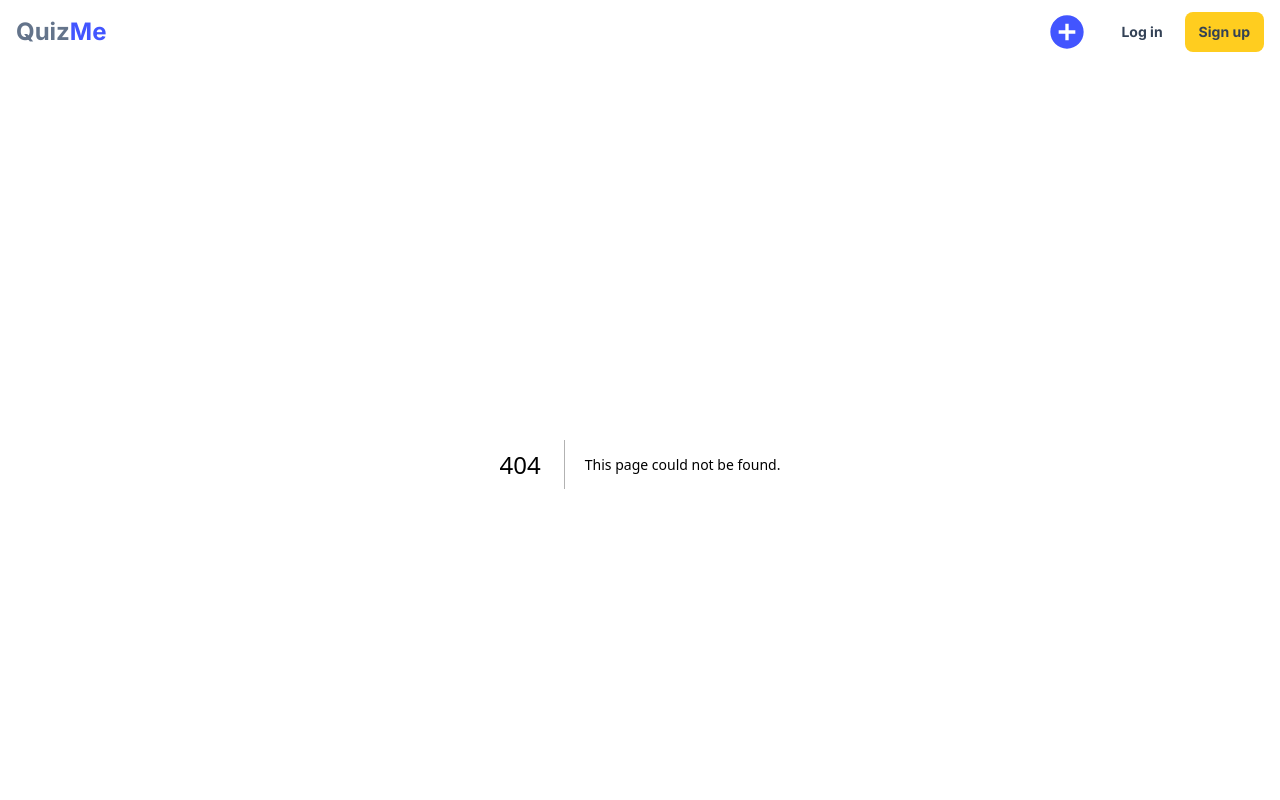
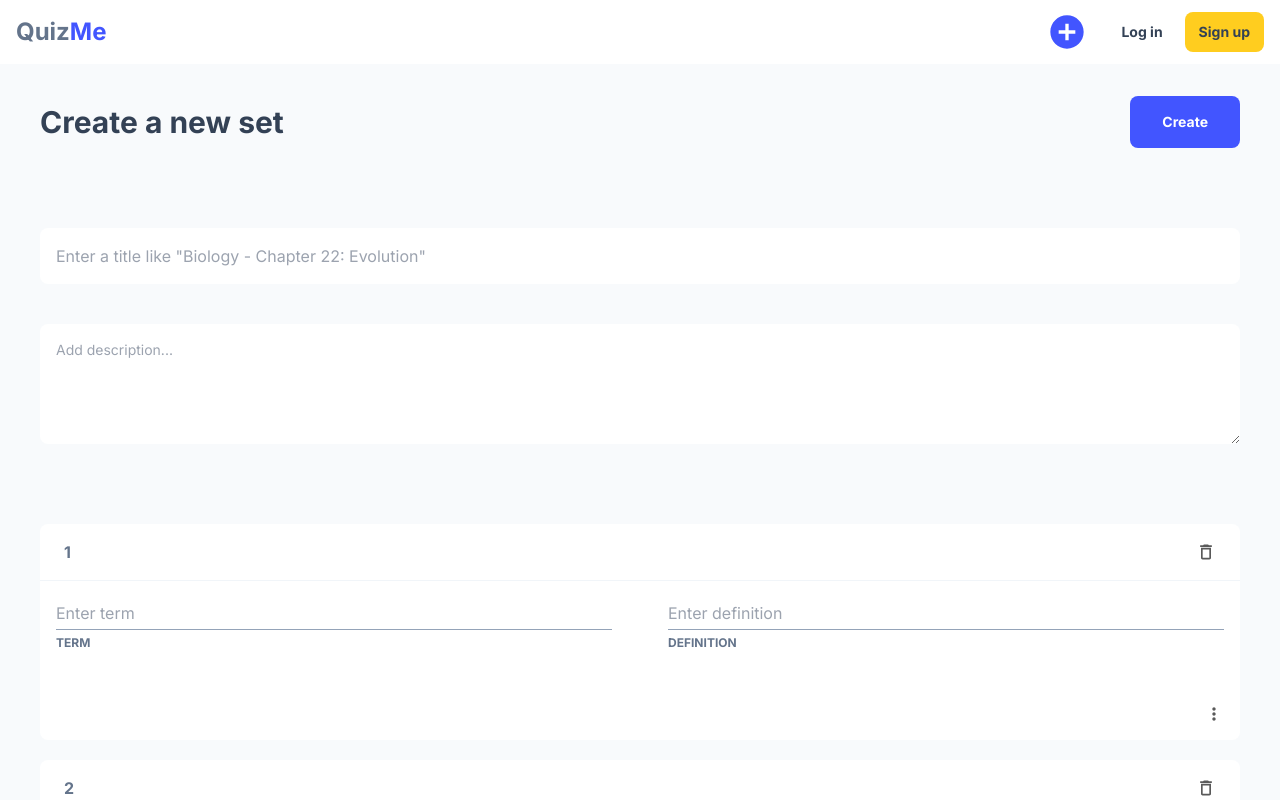
Before and after one commit to mtojong246/quiz-me, a Next.js app: page /create-set in a window 1280 px wide. Before the commit this address had no page. Shown: the top 800 px of the page. Built offline with nearby package versions, Linux system fonts and the light colour scheme.

Commit message:
create new set

```diff
--- a/app/components/Dropdown.tsx
+++ b/app/components/Dropdown.tsx
@@ -5,6 +5,7 @@
 import AddCircleIcon from '@mui/icons-material/AddCircle';
 import FolderOpenIcon from '@mui/icons-material/FolderOpen';
 import FilterIcon from '@mui/icons-material/Filter';
+import Link from 'next/link';
 
 export default function Dropdown() {
   const [anchorEl, setAnchorEl] = React.useState<null | HTMLElement>(null);
@@ -36,7 +37,7 @@
           'aria-labelledby': 'basic-button',
         }}
       >
-        <MenuItem onClick={handleClose} className='text-sm text-slate-600 text-bold'><FilterIcon className='mr-3'/>Study Set</MenuItem>
+        <Link href='/create-set'><MenuItem onClick={handleClose} className='text-sm text-slate-600 text-bold'><FilterIcon className='mr-3'/>Study Set</MenuItem></Link>
         <MenuItem onClick={handleClose} className='text-sm text-slate-600 text-bold'><FolderOpenIcon className='mr-3'/>Folder</MenuItem>
       </Menu>
     </div>
--- /dev/null
+++ b/app/create-set/components/Card.tsx
@@ -0,0 +1,28 @@
+'use client';
+
+import DeleteOutlineIcon from '@mui/icons-material/DeleteOutline';
+import MoreVertIcon from '@mui/icons-material/MoreVert';
+
+export const Card = ({ num }: { num: number }) => {
+    return (
+        <div className='bg-white rounded-lg w-full'>
+            <div className='flex justify-between items-center py-4 px-6'>
+                <p className='text-reg text-slate-500 font-bold'>{num}</p>
+                <DeleteOutlineIcon style={{fontSize: '20px', color: '#595959'}} className='cursor-pointer'/>
+            </div>
+            <div className='p-4 border-t border-slate-100 flex flex-col sm:flex-row justify-center sm:justify-evenly items-center gap-4'>
+                <div className='w-full sm:pr-5'>
+                    <input type='text' className='w-full text-slate-700 text-reg py-1 border-b border-slate-400' placeholder='Enter term'/>
+                    <p className='text-xsm text-slate-500 font-bold mt-1'>TERM</p>
+                </div>
+                <div className='w-full sm:pl-5'>
+                    <input type='text' className='w-full text-slate-700 text-reg py-1 border-b border-slate-400' placeholder='Enter definition'/>
+                    <p className='text-xsm text-slate-500 font-bold mt-1'>DEFINITION</p>
+                </div>
+            </div>
+            <div className='flex justify-end items-center p-4 mt-5'>
+                <MoreVertIcon style={{fontSize: '20px', color: '#595959'}} className='cursor-pointer'/>
+            </div>
+        </div>
+    )
+}
--- /dev/null
+++ b/app/create-set/page.tsx
@@ -0,0 +1,32 @@
+import { Card } from './components/Card';
+import { initialSet } from '@/data/mockData';
+
+export default function CreateSet() {
+    return (
+        <div className='bg-slate-50 p-4 sm:p-8'>
+            <div className='max-w-[1200px] mx-auto mb-20'>
+                <div className='flex justify-between items-center mb-20'>
+                    <p className='text-med font-bold text-slate-700 sm:text-[30px]'>Create a new set</p>
+                    <button className='bg-[#4255FF] hover:bg-[#0017E6] px-4 sm:px-8 py-2 sm:py-4 rounded-lg cursor-pointer text-white text-xsm sm:text-sm font-bold'>Create</button>
+                </div>
+                <div className='flex flex-col gap-10'>
+                    <input type="text" className='w-full text-slate-700 text-reg rounded-lg bg-white p-4' placeholder='Enter a title like "Biology - Chapter 22: Evolution"'/>
+                    <textarea className='w-full text-slate-700 text-sm rounded-lg bg-white p-4 h-[120px]' placeholder='Add description...' />
+                </div>
+            </div>
+            <div className='max-w-[1200px] mx-auto flex flex-col justify-center items-center gap-5'>
+            {initialSet.map(set => (
+                <Card key={set.id} num={set.id}/>
+            ))}
+            </div>
+            <div className='max-w-[1200px] mx-auto my-5'>
+                <div className='bg-white rounded-lg w-full p-6 text-center cursor-pointer group'>
+                    <p className='text-sm text-slate-500 font-bold group-hover:text-[#3CCFCF]'>+ ADD CARD</p>
+                </div>
+            </div>
+            <div className='max-w-[1200px] mx-auto flex justify-end items-center'>
+                <button className='bg-[#4255FF] hover:bg-[#0017E6] px-8 py-5 rounded-lg cursor-pointer text-white font-bold'>Create</button>
+            </div>
+        </div>
+    )
+}
--- a/app/latest/page.tsx
+++ b/app/latest/page.tsx
@@ -3,7 +3,7 @@
         <div className='bg-slate-50 px-4 py-8 h-screen'>
             <div className='max-w-[1200px] m-auto mb-16'>
                 <p className='text-reg font-bold text-slate-700 mb-5'>Achievements</p>
-                <div className='p-8 rounded drop-shadow bg-white text-center flex flex-col gap-4 md:flex-row-reverse bg-[#FFF6EF]'>
+                <div className='p-8 rounded drop-shadow bg-white text-center flex flex-col gap-4 md:flex-row-reverse bg-[#fff2e6]'>
                     <img src='https://quizlet.com/static/achievements/streak-Week.svg' className='w-20 h-20 sm:w-32 sm:h-32 m-auto md:mr-0'/>
                     <div className='flex flex-col justify-center items-center md:items-start'>
                         <p className='text-lg text-slate-700 font-bold mb-2'>Start a study streak</p>
--- a/app/layout.tsx
+++ b/app/layout.tsx
@@ -6,7 +6,7 @@
 const inter = Inter({ subsets: ['latin'] })
 
 export const metadata = {
-  title: 'Create Next App',
+  title: 'QuizMe',
   description: 'Generated by create next app',
 }
 
--- /dev/null
+++ b/data/mockData.ts
@@ -0,0 +1,20 @@
+export const initialSet = [
+    {
+        'id': 1
+    },
+    {
+        'id': 2
+    },
+    {
+        'id': 3
+    },
+    {
+        'id': 4
+    },
+    {
+        'id': 5
+    },
+    {
+        'id': 6
+    },
+]
--- a/tailwind.config.js
+++ b/tailwind.config.js
@@ -17,6 +17,7 @@
       xsm: ['12px', '18px'],
       sm: ['14px', '20px'],
       reg: ['16px', '24px'],
+      med: ['18px', '26px'],
       lg: ['20px', '28px'],
       xl: ['24px', '32px'],
       xxl: ['32px', '40px']
```
